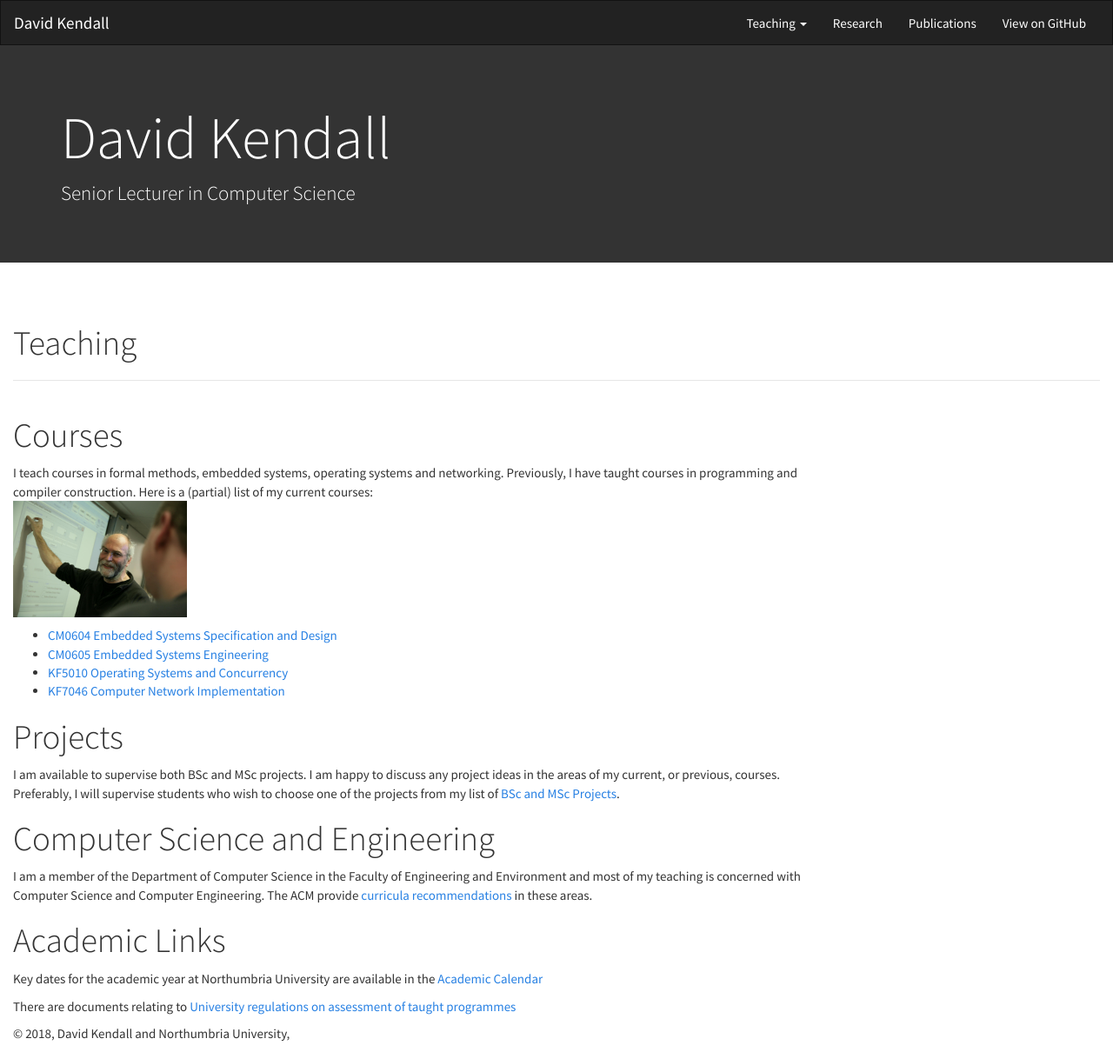
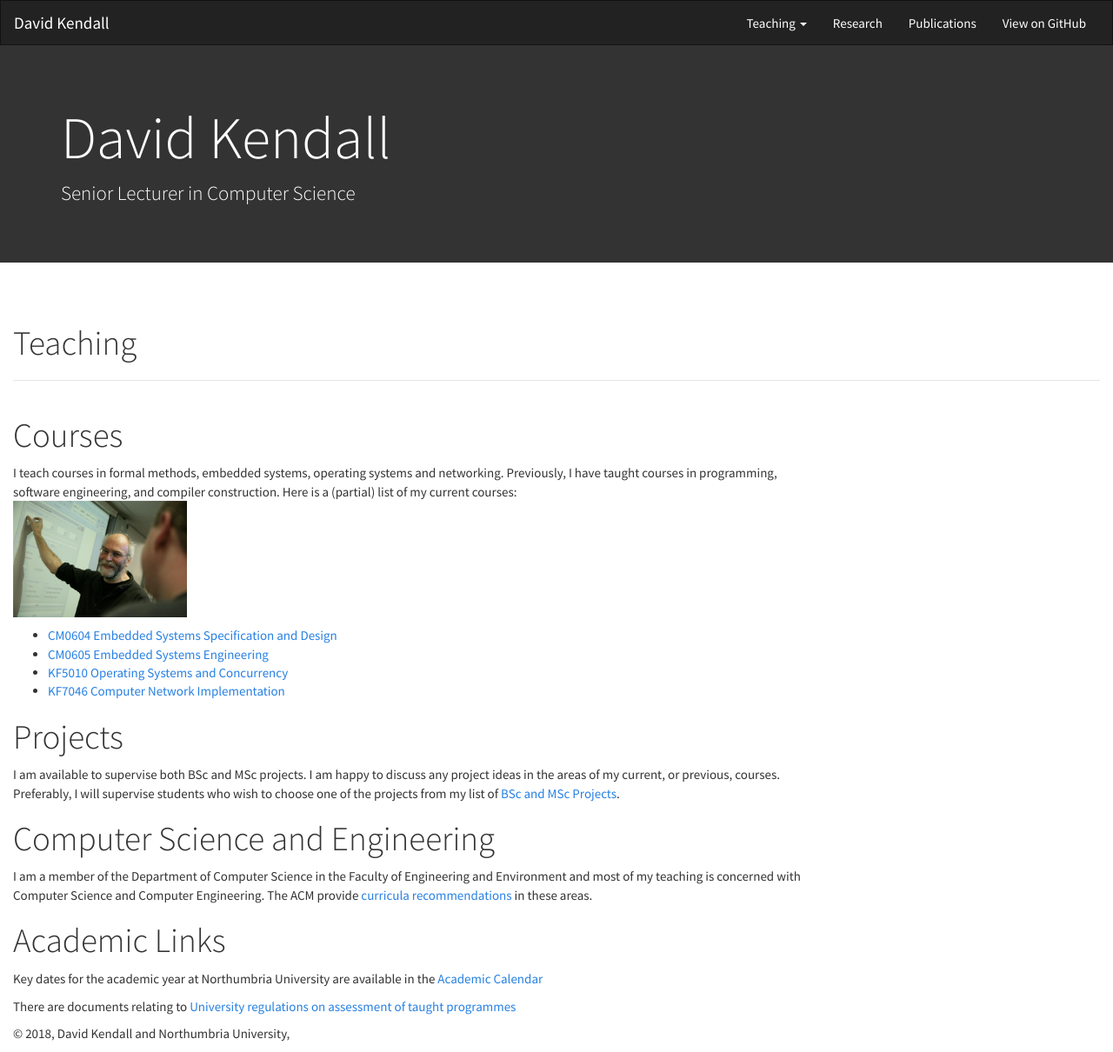
Before and after one commit to DavidKendall/davidkendall.github.io, a Jekyll site: the page built from teaching.md, in a window 1280 px wide. Shown: the whole page at 87% size. Built offline with Jekyll 4.4.1, drawn with Linux system fonts in a browser that asks for light colours; nearby versions of some CDN libraries.

```diff
--- a/teaching.md
+++ b/teaching.md
@@ -7,8 +7,9 @@ license: not needed
 
 <p>
 I teach courses in formal methods, embedded systems, operating systems and
-networking.  Previously, I have taught courses in programming
-and compiler construction. Here is a (partial) list of my current courses:
+networking.  Previously, I have taught courses in programming, software
+engineering, and compiler construction. Here is a (partial) list of my
+current courses:
 
   <img class="img-responsive" src="assets/images/david_kendall5_1200x800.jpg"
      alt="Photo of David Kendall"
```
Also changed, not shown: index.md (+1 -1 lines), README.md, assets/images/kendall.jpg (added).
